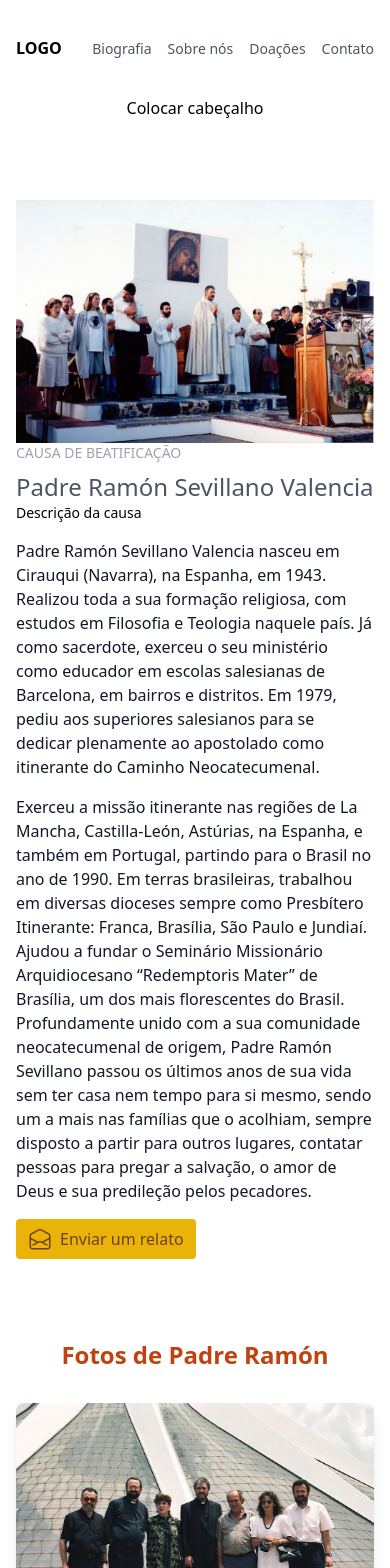
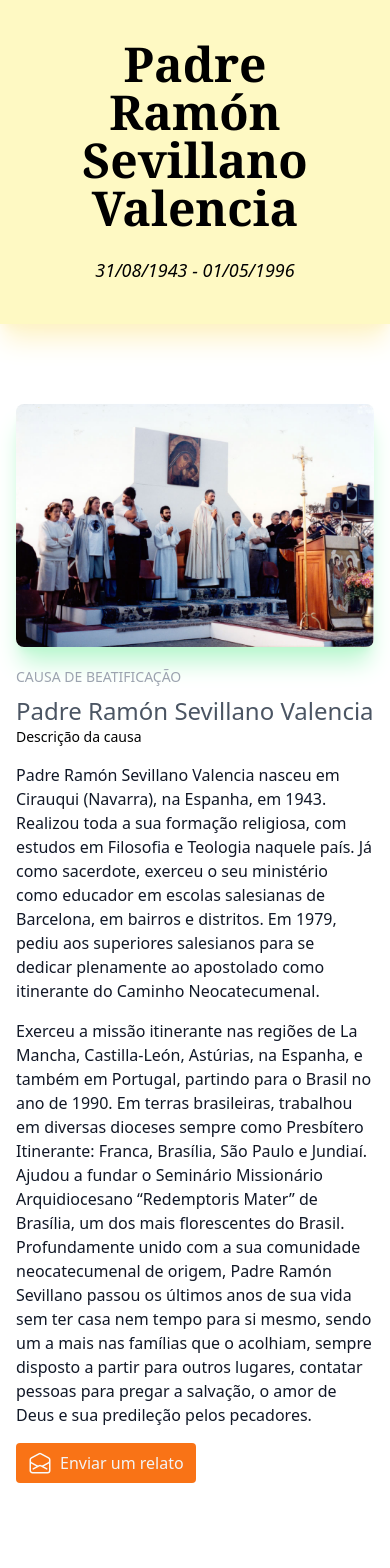
Before and after one commit to leonardocintra/padre-ramon, a Next.js app: page / in a window 390 px wide. Shown: the top 1568 px of the page. Built offline with nearby package versions, Linux system fonts and the light colour scheme.

Commit message:
feat: implementando contato

```diff
--- a/components/Banner.tsx
+++ /dev/null
@@ -1,11 +0,0 @@
-interface BannerProps {}
-
-export default function Banner(props: BannerProps) {
-  return (
-    <>
-      <div className="container h-full mx-auto px-4 flex items-center justify-center">
-        <h1>Colocar cabeçalho</h1>
-      </div>
-    </>
-  );
-}
--- a/components/BarraMenu.tsx
+++ /dev/null
@@ -1,92 +0,0 @@
-interface BarraMenuProps {}
-
-export default function BarraMenu(props: BarraMenuProps) {
-  return (
-    <div className="bg-gray-100">
-      <nav className="fixed top-0 left-0 bg-white w-full shadow">
-        <div className="container m-auto flex justify-between items-center text-gray-700">
-          <h1 className="pl-8 py-4 text-xl font-bold">Padre Ramón</h1>
-          <ul className="hidden md:flex items-center pr-10 text-base font-semibold cursor-pointer">
-            <li className="hover:bg-gray-200 py-4 px-6 flex">
-              <span className="pr-2">Pagina Inicial</span>
-              <svg
-                xmlns="http://www.w3.org/2000/svg"
-                fill="none"
-                viewBox="0 0 24 24"
-                strokeWidth={1.5}
-                stroke="currentColor"
-                className="w-6 h-6"
-              >
-                <path
-                  strokeLinecap="round"
-                  strokeLinejoin="round"
-                  d="M2.25 12l8.954-8.955c.44-.439 1.152-.439 1.591 0L21.75 12M4.5 9.75v10.125c0 .621.504 1.125 1.125 1.125H9.75v-4.875c0-.621.504-1.125 1.125-1.125h2.25c.621 0 1.125.504 1.125 1.125V21h4.125c.621 0 1.125-.504 1.125-1.125V9.75M8.25 21h8.25"
-                />
-              </svg>
-            </li>
-            <li className="hover:bg-gray-200 py-4 px-6 flex">
-              <span className="pr-2">Contato</span>
-              <svg
-                xmlns="http://www.w3.org/2000/svg"
-                fill="none"
-                viewBox="0 0 24 24"
-                strokeWidth={1.5}
-                stroke="currentColor"
-                className="w-6 h-6"
-              >
-                <path
-                  strokeLinecap="round"
-                  strokeLinejoin="round"
-                  d="M2.25 6.75c0 8.284 6.716 15 15 15h2.25a2.25 2.25 0 002.25-2.25v-1.372c0-.516-.351-.966-.852-1.091l-4.423-1.106c-.44-.11-.902.055-1.173.417l-.97 1.293c-.282.376-.769.542-1.21.38a12.035 12.035 0 01-7.143-7.143c-.162-.441.004-.928.38-1.21l1.293-.97c.363-.271.527-.734.417-1.173L6.963 3.102a1.125 1.125 0 00-1.091-.852H4.5A2.25 2.25 0 002.25 4.5v2.25z"
-                />
-              </svg>
-            </li>
-          </ul>
-          <button className="block md:hidden py-3 px-4 mx-2 rounded focus:outline-none hover:bg-gray-200 group">
-            <div className="w-5 h-1 bg-gray-600 mb-1"></div>
-            <div className="w-5 h-1 bg-gray-600 mb-1"></div>
-            <div className="w-5 h-1 bg-gray-600"></div>
-            <div className="absolute top-0 -right-full h-screen w-8/12 bg-white border opacity-0 group-focus:right-0 group-focus:opacity-100 transition-all duration-300">
-              <ul className="flex flex-col items-center w-full text-base cursor-pointer pt-10">
-                <li className="hover:bg-gray-200 py-4 px-6 flex">
-                  <span className="pr-2">Pagina Inicial</span>
-                  <svg
-                    xmlns="http://www.w3.org/2000/svg"
-                    fill="none"
-                    viewBox="0 0 24 24"
-                    strokeWidth={1.5}
-                    stroke="currentColor"
-                    className="w-6 h-6"
-                  >
-                    <path
-                      strokeLinecap="round"
-                      strokeLinejoin="round"
-                      d="M2.25 12l8.954-8.955c.44-.439 1.152-.439 1.591 0L21.75 12M4.5 9.75v10.125c0 .621.504 1.125 1.125 1.125H9.75v-4.875c0-.621.504-1.125 1.125-1.125h2.25c.621 0 1.125.504 1.125 1.125V21h4.125c.621 0 1.125-.504 1.125-1.125V9.75M8.25 21h8.25"
-                    />
-                  </svg>
-                </li>
-                <li className="hover:bg-gray-200 py-4 px-6 flex">
-                  <span className="pr-2">Contato</span>
-                  <svg
-                    xmlns="http://www.w3.org/2000/svg"
-                    fill="none"
-                    viewBox="0 0 24 24"
-                    strokeWidth={1.5}
-                    stroke="currentColor"
-                    className="w-6 h-6"
-                  >
-                    <path
-                      strokeLinecap="round"
-                      strokeLinejoin="round"
-                      d="M2.25 6.75c0 8.284 6.716 15 15 15h2.25a2.25 2.25 0 002.25-2.25v-1.372c0-.516-.351-.966-.852-1.091l-4.423-1.106c-.44-.11-.902.055-1.173.417l-.97 1.293c-.282.376-.769.542-1.21.38a12.035 12.035 0 01-7.143-7.143c-.162-.441.004-.928.38-1.21l1.293-.97c.363-.271.527-.734.417-1.173L6.963 3.102a1.125 1.125 0 00-1.091-.852H4.5A2.25 2.25 0 002.25 4.5v2.25z"
-                    />
-                  </svg>
-                </li>
-              </ul>
-            </div>
-          </button>
-        </div>
-      </nav>
-    </div>
-  );
-}
--- a/components/Cabecalho.tsx
+++ b/components/Cabecalho.tsx
@@ -1,34 +1,14 @@
-import LinkCabecalho from "./LinkCabecalho";
-
-interface CabecalhoProps {}
+interface CabecalhoProps {
+  titulo: string;
+  subTitulo: string;
+}
 
 export default function Cabecalho(props: CabecalhoProps) {
   return (
-    // <div className="mt-20 p-10 shadow-2xl shadow-amber-200 border-solid bg-white border-indigo-400">
-    //   <h1 className="text-5xl text-center font-extrabold">{props.titulo}</h1>
-    //   <br />
-    //   <h2 className="text-lg text-center italic">{props.subTitulo}</h2>
-    // </div>
-
-    <div>
-      <div className="container max-w-5xl mx-auto px-4 h-24 flex items-center">
-        <div className="font-black">LOGO</div>
-
-        <ul className="flex items-center ml-auto space-x-4">
-          <li>
-            <LinkCabecalho descricao="Biografia"></LinkCabecalho>
-          </li>
-          <li>
-            <LinkCabecalho descricao="Sobre nós"></LinkCabecalho>
-          </li>
-          <li>
-            <LinkCabecalho descricao="Doações"></LinkCabecalho>
-          </li>
-          <li>
-            <LinkCabecalho descricao="Contato"></LinkCabecalho>
-          </li>
-        </ul>
-      </div>
+    <div className="p-10 shadow-xl shadow-amber-100 border-solid bg-yellow-100 border-indigo-400">
+      <h1 className="text-5xl text-center font-extrabold font-serif">{props.titulo}</h1>
+      <br />
+      <h2 className="text-lg text-center italic">{props.subTitulo}</h2>
     </div>
   );
 }
--- a/components/LinkCabecalho.tsx
+++ /dev/null
@@ -1,14 +0,0 @@
-interface LinkCabecalhoProps {
-  descricao: string;
-}
-
-export default function LinkCabecalho(props: LinkCabecalhoProps) {
-  return (
-    <a
-      className="text-sm text-gray-600 hover:text-gray-800 hover:underline"
-      href="http://"
-    >
-      {props.descricao}
-    </a>
-  );
-}
--- a/components/QuadroPost.tsx
+++ b/components/QuadroPost.tsx
@@ -1,4 +1,5 @@
 import Image from "next/image";
+import Link from "next/link";
 import FotoPadreRamon1 from "public/img/brasilia/2.jpg";
 
 interface QuadroPostProps {}
@@ -8,7 +9,7 @@ export default function QuadroPost(props: QuadroPostProps) {
     <div>
       <div className="container mx-auto px-4 py-20">
         <div className="flex flex-col-reverse lg:flex-row">
-          <div className="lg:pr-10">
+          <div className="mt-5 lg:pr-10">
             <div className="text-sm text-gray-400 font-medium uppercase">
               Causa de Beatificação
             </div>
@@ -44,14 +45,17 @@ export default function QuadroPost(props: QuadroPostProps) {
             </div>
 
             <div className="mt-4">
-              <button className="inline-flex items-center text-yellow-900 bg-yellow-500 font-medium px-3 py-2 rounded">
+              <Link
+                href={"contato"}
+                className="inline-flex items-center bg-orange-500 text-gray-100 font-medium px-3 py-2 rounded"
+              >
                 <svg
                   xmlns="http://www.w3.org/2000/svg"
                   fill="none"
                   viewBox="0 0 24 24"
                   strokeWidth={1.5}
                   stroke="currentColor"
-                  className="w-6 h-6 mr-2"
+                  className="w-6 h-6 mr-2 text-gray-50"
                 >
                   <path
                     strokeLinecap="round"
@@ -60,12 +64,17 @@ export default function QuadroPost(props: QuadroPostProps) {
                   />
                 </svg>
                 Enviar um relato
-              </button>
+              </Link>
             </div>
           </div>
 
-          <div className="flex-shrink-0 lg:ml-auto">
-            <Image src={FotoPadreRamon1} alt="foto do padre" width={450} />
+          <div className="flex-shrink-0">
+            <Image
+              src={FotoPadreRamon1}
+              alt="foto do padre"
+              width={450}
+              className="rounded-lg shadow-xl shadow-green-200"
+            />
           </div>
         </div>
       </div>
--- /dev/null
+++ b/components/QuadroVideo.tsx
@@ -0,0 +1,20 @@
+interface QuadroVideoProps {}
+
+export default function QuadroVideo(props: QuadroVideoProps) {
+  return (
+    <div>
+      <div className="container mx-auto px-4 mt-10">
+        <h3 className="text-2xl text-orange-700 text-center font-semibold mb-8">
+          Velório de Padre Ramon
+        </h3>
+        <div className="flex justify-center">
+          <iframe
+            className="w-full object-cover max-w-3xl shadow-lg shadow-red-500 rounded-xl"
+            height={450}
+            src="https://www.youtube.com/embed/kA_NNhlya8U"
+          ></iframe>
+        </div>
+      </div>
+    </div>
+  );
+}
--- a/pages/index.tsx
+++ b/pages/index.tsx
@@ -1,10 +1,10 @@
 import Head from "next/head";
 import { Inter } from "@next/font/google";
 import Cabecalho from "../components/Cabecalho";
-import Banner from "../components/Banner";
 import QuadroPost from "../components/QuadroPost";
 import QuadroFotos from "../components/QuadroFotos";
 import Footer from "../components/Footer";
+import QuadroVideo from "../components/QuadroVideo";
 
 const inter = Inter({ subsets: ["latin"] });
 
@@ -18,12 +18,16 @@ export default function Home() {
         <link rel="icon" href="/favicon.ico" />
       </Head>
       <main className="">
-        {/* <BarraMenu></BarraMenu> */}
-        <Cabecalho />
-        <Banner />
+        <Cabecalho
+          titulo="Padre Ramón Sevillano Valencia"
+          subTitulo="31/08/1943 - 01/05/1996"
+        />
         <QuadroPost></QuadroPost>
+
         <QuadroFotos></QuadroFotos>
-        {/* <CardExperimental titulo="ronaldo" descricao="ronaldo" rodape="robinho" /> */}
+
+        <QuadroVideo></QuadroVideo>
+
         <Footer></Footer>
       </main>
     </>
```
Also changed, not shown: pages/contato.tsx (added, +54 -0 lines).
